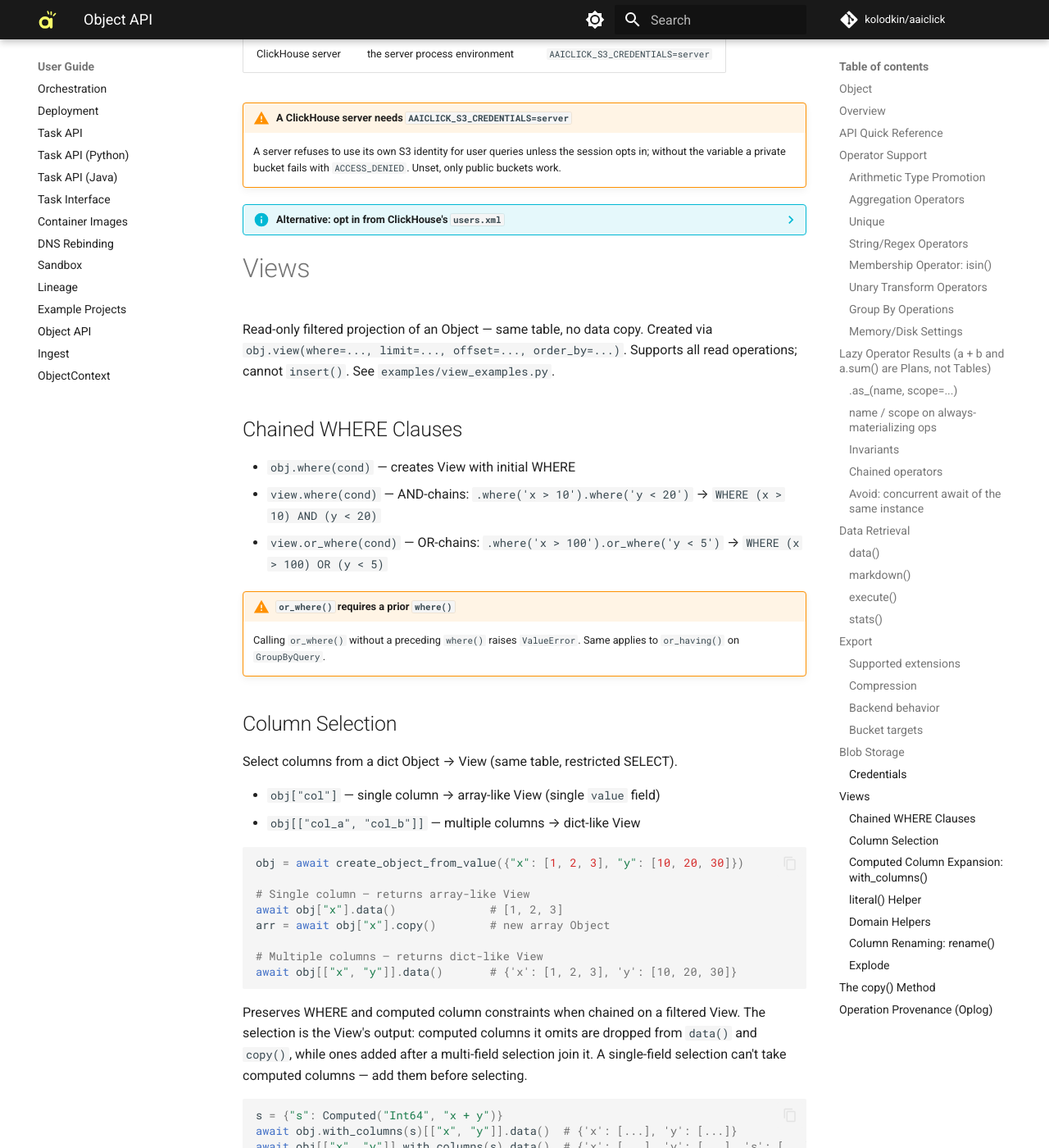
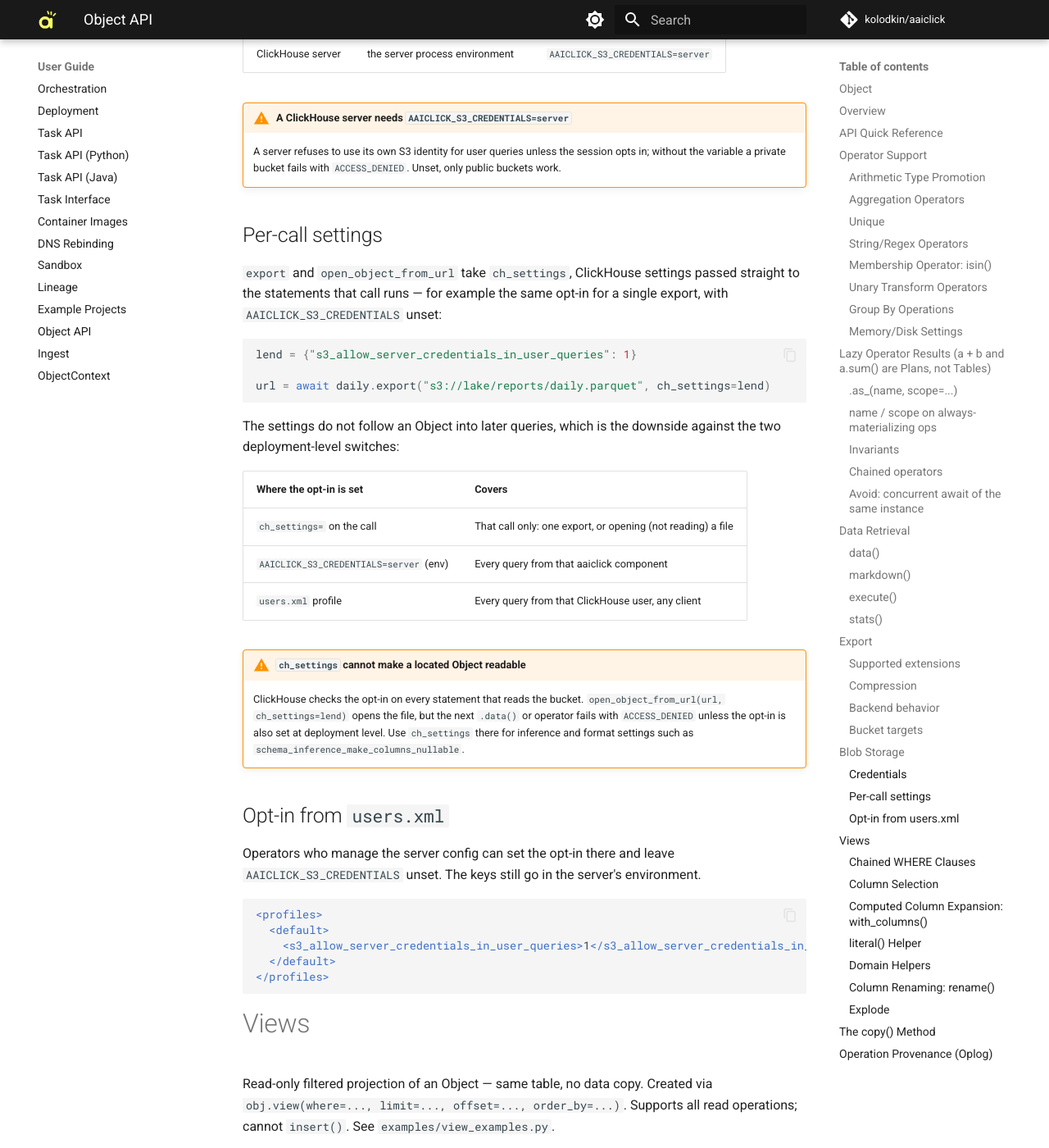
Before and after one commit to kolodkin/aaiclick, an MkDocs documentation site: the page built from docs/user_guide/object.md, in a window 1280 px wide and 1400 px high, scrolled down 14593 px. Shown: the whole window at 82% size. Built offline with MkDocs 1.6.1 and Material for MkDocs 9.7.7, drawn with Linux system fonts in a browser that asks for light colours; comment, search, counter and statistics services are not loaded.

Commit message:
Pass ch_settings through export and open_object_from_url
Plain ClickHouse settings for the statements that call runs, like
create_object_from_url already has. Documented with the per-call opt-in
example and its limit against the env var and users.xml switches.

Co-Authored-By: Claude Fable 5.2 <noreply@anthropic.com>
Claude-Session: https://claude.ai/code/session_01LcC1uANYJ5199bFP9ZwdFs

````diff
--- a/docs/user_guide/object.md
+++ b/docs/user_guide/object.md
@@ -471,18 +471,47 @@ environment (`AWS_ACCESS_KEY_ID` / `AWS_SECRET_ACCESS_KEY`, or an IAM role).
     session opts in; without the variable a private bucket fails with
     `ACCESS_DENIED`. Unset, only public buckets work.
 
-??? info "Alternative: opt in from ClickHouse's `users.xml`"
-    Operators who manage the server config can set the opt-in there and
-    leave `AAICLICK_S3_CREDENTIALS` unset. The keys still go in the server's
-    environment.
+## Per-call settings
 
-    ```xml
-    <profiles>
-      <default>
-        <s3_allow_server_credentials_in_user_queries>1</s3_allow_server_credentials_in_user_queries>
-      </default>
-    </profiles>
-    ```
+`export` and `open_object_from_url` take `ch_settings`, ClickHouse settings
+passed straight to the statements that call runs — for example the same opt-in
+for a single export, with `AAICLICK_S3_CREDENTIALS` unset:
+
+```python
+lend = {"s3_allow_server_credentials_in_user_queries": 1}
+
+url = await daily.export("s3://lake/reports/daily.parquet", ch_settings=lend)
+```
+
+The settings do not follow an Object into later queries, which is the downside
+against the two deployment-level switches:
+
+| Where the opt-in is set                | Covers                                                      |
+|----------------------------------------|-------------------------------------------------------------|
+| `ch_settings=` on the call             | That call only: one export, or opening (not reading) a file |
+| `AAICLICK_S3_CREDENTIALS=server` (env) | Every query from that aaiclick component                    |
+| `users.xml` profile                    | Every query from that ClickHouse user, any client           |
+
+!!! warning "`ch_settings` cannot make a located Object readable"
+    ClickHouse checks the opt-in on every statement that reads the bucket.
+    `open_object_from_url(url, ch_settings=lend)` opens the file, but the next
+    `.data()` or operator fails with `ACCESS_DENIED` unless the opt-in is also
+    set at deployment level. Use `ch_settings` there for inference and format
+    settings such as `schema_inference_make_columns_nullable`.
+
+## Opt-in from `users.xml`
+
+Operators who manage the server config can set the opt-in there and leave
+`AAICLICK_S3_CREDENTIALS` unset. The keys still go in the server's
+environment.
+
+```xml
+<profiles>
+  <default>
+    <s3_allow_server_credentials_in_user_queries>1</s3_allow_server_credentials_in_user_queries>
+  </default>
+</profiles>
+```
 
 # Views
 
````
Also changed, not shown: docs/designs/blob_storage.md (+5 -0 lines), 5 other files.
